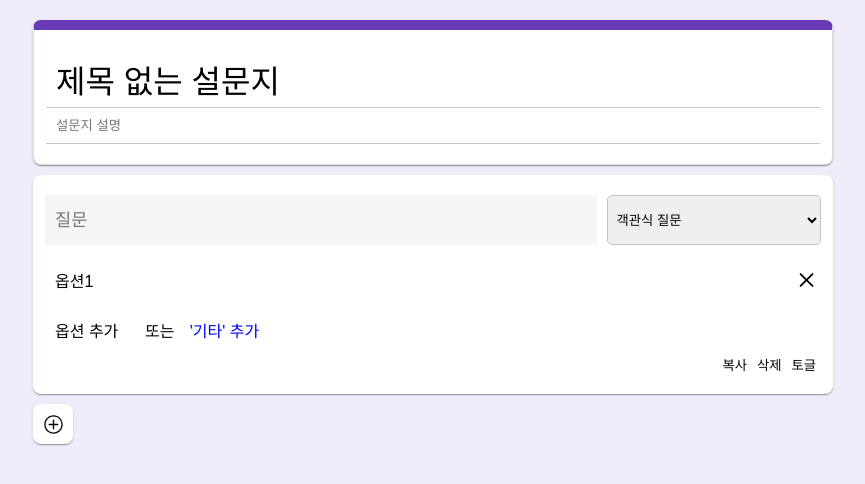
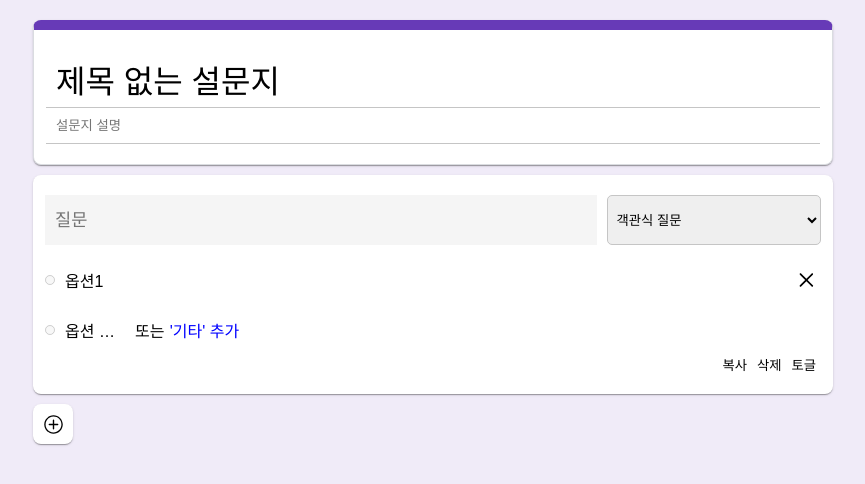
Before and after one commit to 938938/google-form-clone, a React (Create React App) app: page / in a window 1280 px wide. Shown: the top 484 px of the page, without its empty margins (207-1072 px from the left). Built offline with nearby package versions, Linux system fonts and the light colour scheme.

Commit message:
[design] 질문 타입 별 스타일 지정

```diff
--- a/src/components/Options.module.css
+++ b/src/components/Options.module.css
@@ -20,3 +20,24 @@
   padding: 10px;
   width: 100%;
 }
+
+.addInput {
+  width: 80px;
+}
+
+.addBtn {
+  width: 80px;
+  font-size: 1rem;
+  color: blue;
+}
+
+/* 질문 타입에 따른 옵션 스타일 */
+
+.option {
+  width: 10px;
+  height: 10px;
+}
+
+.dropdownOption {
+  margin-left: 10px;
+}
--- a/src/components/Options.tsx
+++ b/src/components/Options.tsx
@@ -43,6 +43,7 @@ const Options: React.FC<{
         <ul>
           {options.map((ele, idx) => (
             <li key={idx}>
+              <input type='radio' className={style.option} disabled />
               <input value={ele} onChange={(e) => onChangeHandler(e, idx)} />
               <RxCross2
                 className={style.delBtn}
@@ -52,16 +53,25 @@ const Options: React.FC<{
           ))}
           {isEtc && (
             <li className={style.etc}>
+              <input type='radio' className={style.option} disabled />
               <span>기타...</span>
               <RxCross2 className={style.delBtn} onClick={onEtcDeleteHandler} />
             </li>
           )}
           <li>
-            <input value='옵션 추가' onClick={onAddHandler} readOnly />
+            <input type='radio' className={style.option} disabled />
+            <input
+              value='옵션 추가'
+              className={style.addInput}
+              onClick={onAddHandler}
+              readOnly
+            />
             {!isEtc && (
               <>
                 <span>또는</span>
-                <button onClick={onEtcAddHandler}>'기타' 추가</button>
+                <button className={style.addBtn} onClick={onEtcAddHandler}>
+                  '기타' 추가
+                </button>
               </>
             )}
           </li>
@@ -72,6 +82,7 @@ const Options: React.FC<{
         <ul>
           {options.map((ele, idx) => (
             <li key={idx}>
+              <input type='checkbox' className={style.option} disabled />
               <input value={ele} onChange={(e) => onChangeHandler(e, idx)} />
               <RxCross2
                 className={style.delBtn}
@@ -81,16 +92,25 @@ const Options: React.FC<{
           ))}
           {isEtc && (
             <li className={style.etc}>
+              <input type='checkbox' className={style.option} disabled />
               <span>기타...</span>
               <RxCross2 className={style.delBtn} onClick={onEtcDeleteHandler} />
             </li>
           )}
           <li>
-            <input value='옵션 추가' onClick={onAddHandler} readOnly />
+            <input type='checkbox' className={style.option} disabled />
+            <input
+              value='옵션 추가'
+              className={style.addInput}
+              onClick={onAddHandler}
+              readOnly
+            />
             {!isEtc && (
               <>
                 <span>또는</span>
-                <button onClick={onEtcAddHandler}>'기타' 추가</button>
+                <button className={style.addBtn} onClick={onEtcAddHandler}>
+                  '기타' 추가
+                </button>
               </>
             )}
           </li>
@@ -101,6 +121,7 @@ const Options: React.FC<{
         <ol>
           {options.map((ele, idx) => (
             <li key={idx}>
+              <span className={style.dropdownOption}>{idx + 1}.</span>
               <input value={ele} onChange={(e) => onChangeHandler(e, idx)} />
               <RxCross2
                 className={style.delBtn}
@@ -109,7 +130,12 @@ const Options: React.FC<{
             </li>
           ))}
           <li>
-            <input value='옵션 추가' onClick={onAddHandler} readOnly />
+            <input
+              value='옵션 추가'
+              className={style.addInput}
+              onClick={onAddHandler}
+              readOnly
+            />
           </li>
         </ol>
       );
--- a/src/components/Question.module.css
+++ b/src/components/Question.module.css
@@ -55,16 +55,6 @@
   align-items: center;
 }
 
-.optionsBox li:last-child input {
-  width: 100px;
-}
-
-.optionsBox li:last-child button {
-  width: 100px;
-  font-size: 1rem;
-  color: blue;
-}
-
 .btns {
   display: flex;
   justify-content: end;
```
